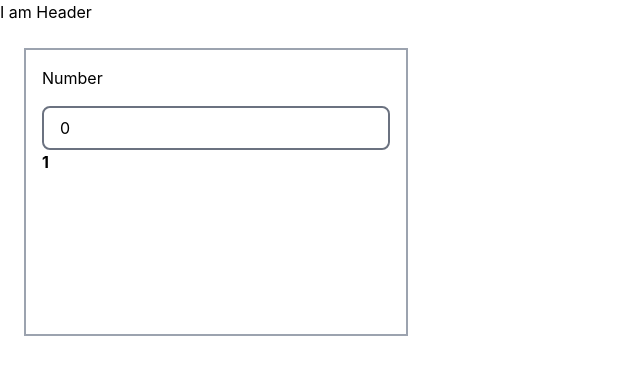
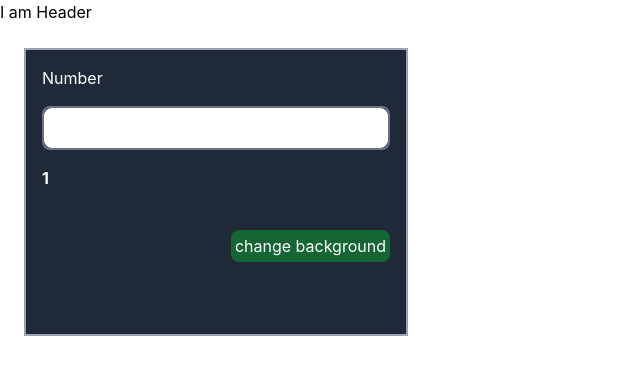
Before and after one commit to ragini743/react-hooks, a React (Create React App) app: page /demo in a window 1280 px wide. Shown: the top 374 px of the page, without its empty margins (0-640 px from the left). Built offline with nearby package versions, Linux system fonts and the light colour scheme.

Commit message:
add useMemo

```diff
--- a/src/component/Demo.js
+++ b/src/component/Demo.js
@@ -1,13 +1,24 @@
-import React, { useState } from 'react'
+import React, { useMemo, useState } from 'react'
 import { findNthPrime } from './helper';
 
 const Demo = () => {
   const [text,setText] = useState(0);
-  const prime = findNthPrime(text) ;
+  const [isDarkTheme,setIsDarkTheme] =useState(true) ;
+
+  //heavy operation
+  // const prime = () =>{
+  // console.log("calculate prime number of",text)
+  // return  findNthPrime(text) ;
+  // }
+
+
+  const  prime = useMemo(()=> findNthPrime,[text])
+
   console.log("prime")
 
   return (
-    <div className='mt-6 ml-6 border-2 border-gray-400 h-72 w-[30%] p-4 '>
+    <div className={'mt-6 ml-6 border-2 border-gray-400 h-72 w-[30%] p-4 '+ (isDarkTheme&& "bg-gray-800 text-white")}>
+
       <label>
         Number
       </label>
@@ -17,9 +28,13 @@ const Demo = () => {
         </input>
       </div>
       <div>
-        <h1 className='font-bold '> {prime}</h1>
+        <h1 className='font-bold mt-4'> {prime()}</h1>
       </div>
-
+      <div onClick={() => setIsDarkTheme(!isDarkTheme)} className='mt-10 text-right rounded-lg'>
+        <button className='bg-green-800 text-white p-1 rounded-lg'>
+          change background
+        </button>
+      </div>
       </div>
   )
 }
```
